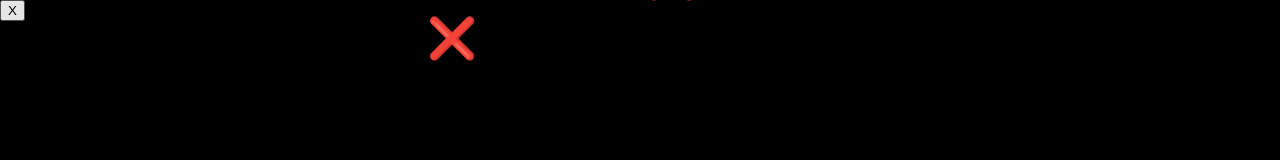
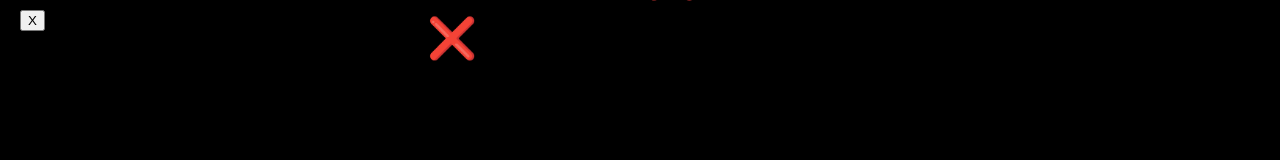
Before and after one commit to PhunThao/1, a plain HTML site: page index.html in a window 1280 px wide. Shown: the top 160 px of the page. Drawn offline with Linux system fonts and the light colour scheme.

Commit message:
Update style.css

```diff
--- a/style.css
+++ b/style.css
@@ -3,6 +3,10 @@
   overflow: hidden;
   background-color: black;
   position: relative;
+  padding: 10px 20px;
+  border: none;
+  cursor: pointer;
+
 }
 
 .x-symbol {
```
